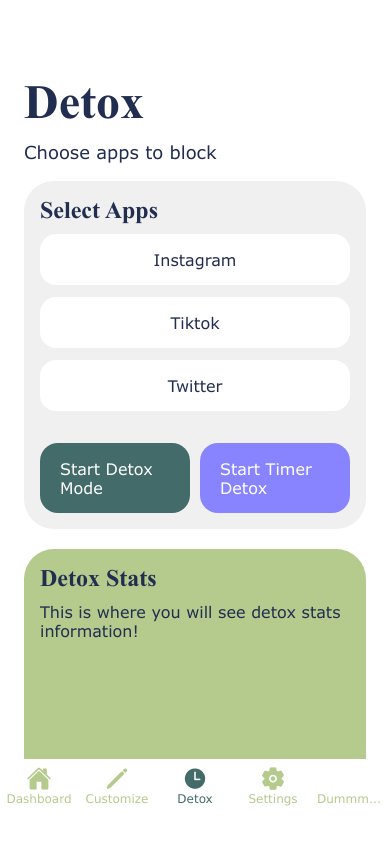
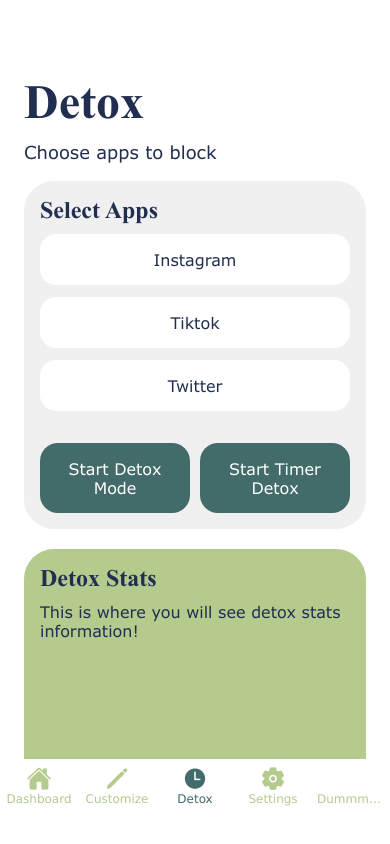
Before and after one commit to jzeller04/unplugged, a React Native app: screen /Detox in a window 390 px wide. Built offline with nearby package versions, Linux system fonts and the light colour scheme.

Commit message:
Fixed button styles in customize and detox screens

```diff
--- a/src/client/screens/CustomizeScreen.js
+++ b/src/client/screens/CustomizeScreen.js
@@ -162,6 +162,9 @@ const styles = StyleSheet.create({
     fontFamily: 'Verdana',
     color: '#FFFFFF',
     fontSize: 18,
+    textAlign: 'center',
+    includeFontPadding: false,
+    textAlignVertical: 'center',
     paddingVertical: 14,
     paddingHorizontal: 20,
   },
--- a/src/client/screens/DetoxScreen.js
+++ b/src/client/screens/DetoxScreen.js
@@ -140,7 +140,7 @@ const DetoxScreen = ({ navigation }) => {
             style={[
               styles.button,
               timerDetox && { backgroundColor: '#B22222' }, // red when active
-              { flex: 1, marginLeft: 5, backgroundColor: '#8884FF' }
+              { flex: 1, marginLeft: 5, backgroundColor: '#426B69' }
             ]}
             onPress={handleTimerToggle}
             disabled={detoxActive} // can't start timer if normal detox is active
@@ -165,20 +165,87 @@ const DetoxScreen = ({ navigation }) => {
 };
 
 const styles = StyleSheet.create({
-  container: { flex: 1, padding: 24, backgroundColor: '#fff' },
-  title: { color: '#222E50', fontFamily: 'Times New Roman', fontSize: 48, fontWeight: '600', marginBottom: 12, marginTop: 50 },
-  description: { color: '#222E50', fontFamily: 'Verdana', fontSize: 18, marginBottom: 18 },
-  modesContainer: { backgroundColor: '#F0F0F0', padding: 16, borderRadius: 30, marginBottom: 10 },
-  appItem: { backgroundColor: '#FFFFFF', padding: 16, borderRadius: 16, marginBottom: 12, alignItems: 'center' },
-  appItemSelected: { backgroundColor: '#426B69' },
-  appText: { fontFamily: 'Verdana', fontSize: 16, color: '#222E50' },
-  appTextSelected: { color: '#FFFFFF' },
-  button: { backgroundColor: '#426B69', borderRadius: 18, justifyContent: 'center', alignItems: 'center', marginTop: 10 },
-  buttonActive: { backgroundColor: '#B22222' },
-  buttonText: { fontFamily: 'Verdana', color: '#FFFFFF', fontSize: 16, paddingVertical: 16, paddingHorizontal: 20 },
-  statsContainer: { backgroundColor: '#B5CA8D', minHeight: 250, borderRadius: 30, padding: 16, marginTop: 10 },
-  sectionTitle: { color: '#222E50', fontFamily: 'Times New Roman', fontSize: 24, fontWeight: '600', marginBottom: 10 },
-  body: { color: '#222E50', fontFamily: 'Verdana', fontSize: 16 },
+  container: {
+    flex: 1,
+    padding: 24,
+    backgroundColor: '#FFFFFF'
+  },
+  title: {
+    color: '#222E50',
+    fontFamily: 'Times New Roman',
+    fontSize: 48,
+    fontWeight: '600',
+    marginBottom: 12,
+    marginTop: 50
+  },
+  description: {
+    color: '#222E50',
+    fontFamily: 'Verdana',
+    fontSize: 18,
+    marginBottom: 18
+  },
+  modesContainer: {
+    backgroundColor: '#F0F0F0',
+    padding: 16,
+    borderRadius: 30,
+    marginBottom: 10
+  },
+  appItem: {
+    backgroundColor: '#FFFFFF',
+    padding: 16, borderRadius: 16,
+    marginBottom: 12,
+    alignItems: 'center'
+  },
+  appItemSelected: {
+    backgroundColor: '#426B69'
+  },
+  appText: {
+    fontFamily: 'Verdana',
+    fontSize: 16,
+    color: '#222E50'
+  },
+  appTextSelected: {
+    color: '#FFFFFF'
+  },
+  button: {
+    backgroundColor: '#426B69',
+    borderRadius: 18,
+    justifyContent: 'center',
+    alignItems: 'center',
+    marginTop: 10
+  },
+  buttonActive: {
+    backgroundColor: '#B22222'
+  },
+  buttonText: {
+    fontFamily: 'Verdana',
+    color: '#FFFFFF',
+    fontSize: 16,
+    textAlign: 'center',
+    includeFontPadding: false,
+    textAlignVertical: 'center',
+    paddingVertical: 16,
+    paddingHorizontal: 20
+  },
+  statsContainer: {
+    backgroundColor: '#B5CA8D',
+    minHeight: 250,
+    borderRadius: 30,
+    padding: 16,
+    marginTop: 10
+  },
+  sectionTitle: {
+    color: '#222E50',
+    fontFamily: 'Times New Roman',
+    fontSize: 24,
+    fontWeight: '600',
+    marginBottom: 10
+  },
+  body: {
+    color: '#222E50',
+    fontFamily: 'Verdana',
+    fontSize: 16
+  },
 });
 
 export default DetoxScreen;
```
